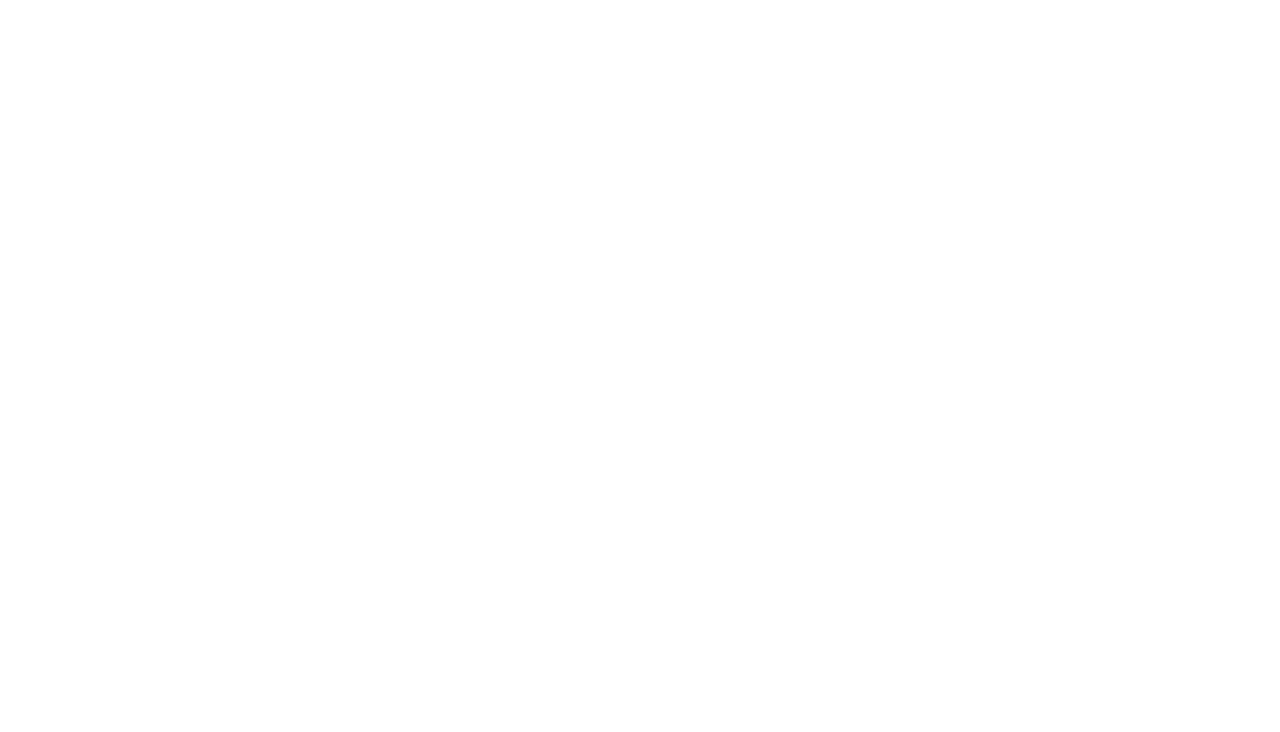
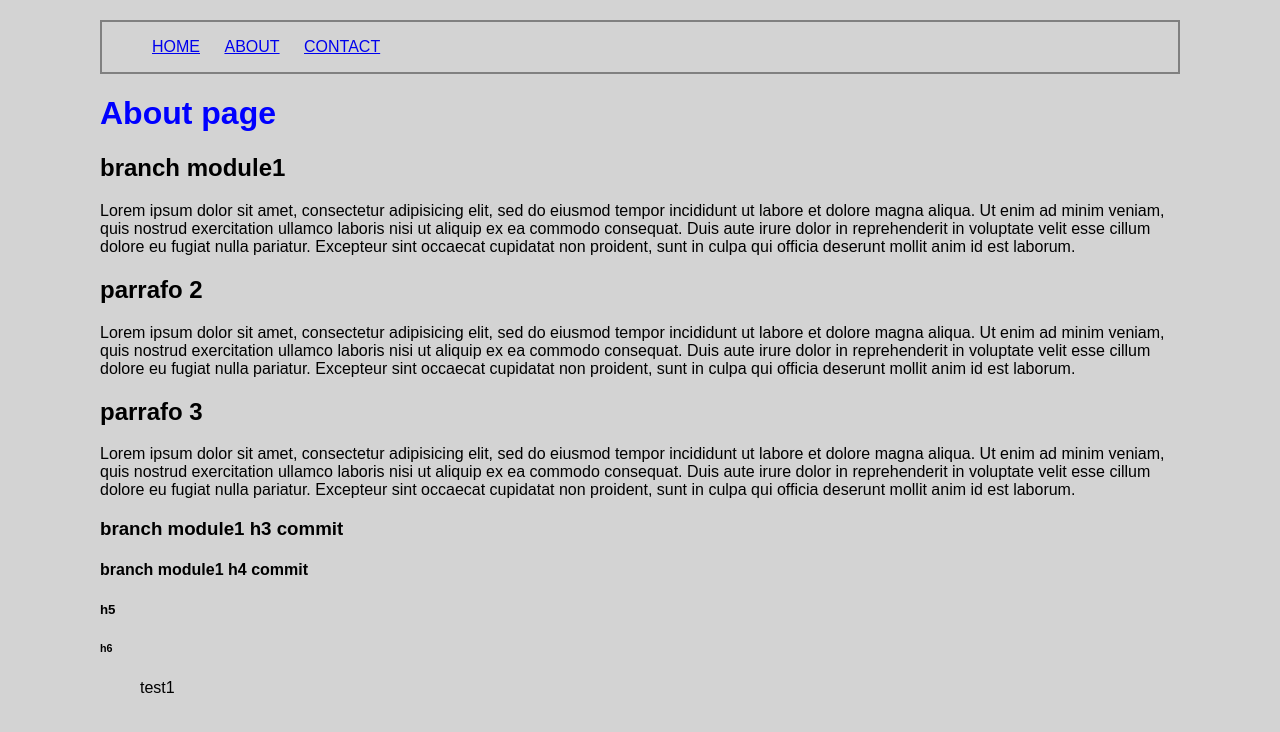
Before and after one commit to vansald/gitTest, a plain HTML site: page about.html in a window 1280 px wide. Drawn offline with Linux system fonts and the light colour scheme.

Commit message:
ultimos estilos

```diff
--- a/about.html
+++ b/about.html
@@ -0,0 +1,65 @@
+<!DOCTYPE html>
+<html>
+<head>
+	<title>Git Test Home page</title>
+	<link rel="stylesheet" type="text/css" href="css/styles.css">
+</head>
+<body>
+<nav>
+	<ul>
+		<li>
+			<a href="index.html">Home</a>
+			<a href="about.html">About</a>
+			<a href="contact.html">Contact</a>
+		</li>
+	</ul>
+</nav>
+
+<h1> About page</h1>
+
+<h2>branch module1</h2>
+
+<p>Lorem ipsum dolor sit amet, consectetur adipisicing elit, sed do eiusmod
+tempor incididunt ut labore et dolore magna aliqua. Ut enim ad minim veniam,
+quis nostrud exercitation ullamco laboris nisi ut aliquip ex ea commodo
+consequat. Duis aute irure dolor in reprehenderit in voluptate velit esse
+cillum dolore eu fugiat nulla pariatur. Excepteur sint occaecat cupidatat non
+proident, sunt in culpa qui officia deserunt mollit anim id est laborum.</p>
+
+<h2>parrafo 2</h2>
+
+<p>Lorem ipsum dolor sit amet, consectetur adipisicing elit, sed do eiusmod
+tempor incididunt ut labore et dolore magna aliqua. Ut enim ad minim veniam,
+quis nostrud exercitation ullamco laboris nisi ut aliquip ex ea commodo
+consequat. Duis aute irure dolor in reprehenderit in voluptate velit esse
+cillum dolore eu fugiat nulla pariatur. Excepteur sint occaecat cupidatat non
+proident, sunt in culpa qui officia deserunt mollit anim id est laborum.</p>
+
+<h2>parrafo 3</h2>
+
+<p>Lorem ipsum dolor sit amet, consectetur adipisicing elit, sed do eiusmod
+tempor incididunt ut labore et dolore magna aliqua. Ut enim ad minim veniam,
+quis nostrud exercitation ullamco laboris nisi ut aliquip ex ea commodo
+consequat. Duis aute irure dolor in reprehenderit in voluptate velit esse
+cillum dolore eu fugiat nulla pariatur. Excepteur sint occaecat cupidatat non
+proident, sunt in culpa qui officia deserunt mollit anim id est laborum.</p>
+
+
+<h3>branch module1 h3 commit</h3>
+
+
+
+<h4>branch module1 h4 commit</h4>
+
+
+
+<h5>h5</h5>
+
+<h6>h6</h6>
+
+	<ul>
+		<li>test1</li>
+	</ul>
+
+</body>
+</html>
--- a/css/styles.css
+++ b/css/styles.css
@@ -1,14 +1,29 @@
 body{
 	background: lightgrey;
+	font-family: arial;
 
-	font-family: arial;
+	margin:20px auto;
+	padding: 0px 100px 0px 100px;
+
 }
 
+nav{
+	border: 2px solid grey;
+	}
+
+a{
+	padding: 10px;
+	text-transform: uppercase;
+}
+
+li{
+	list-style-type: none;
+}
 
 h1 {
 	color: blue;
 }
 
 h2, h3, h4, h5, h6 {
-	color: green;
+	color: black;
 }
```
Also changed, not shown: contact.html (+65 -0 lines), index.html (+11 -0 lines).
